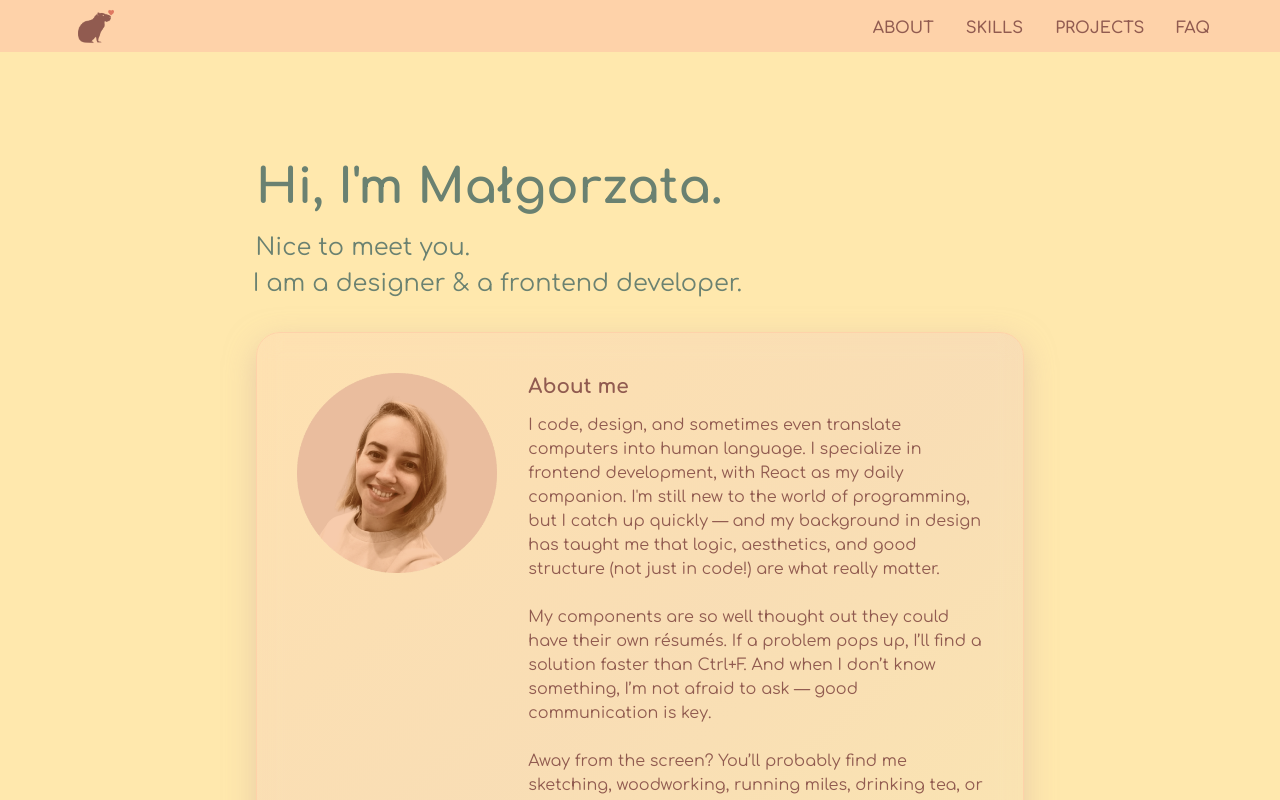
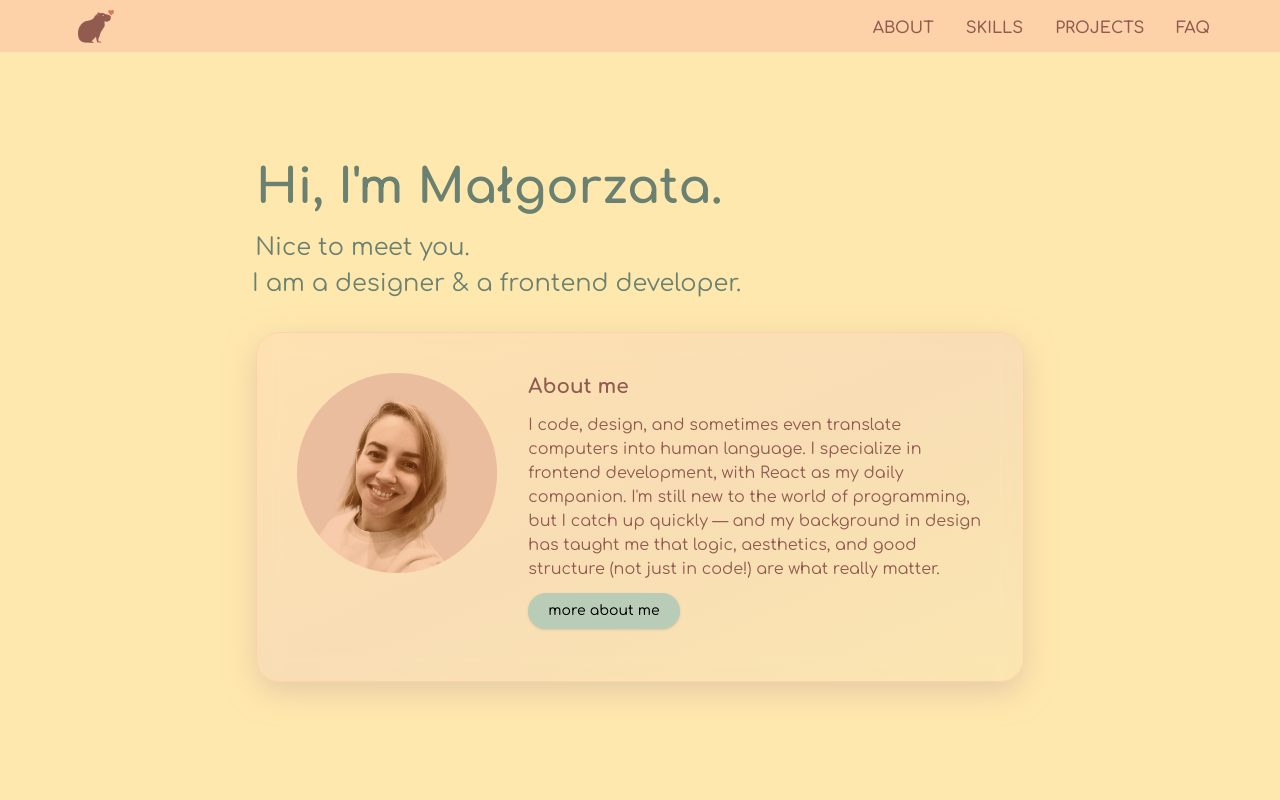
Before and after one commit to karibara/karibara-next-website, a Next.js app: page / in a window 1280 px wide. Shown: the top 800 px of the page. Built offline with nearby package versions, Linux system fonts and the light colour scheme; what tailwindcss-motion would draw is missing.

Commit message:
Implemented conditional logic for 'Read More' button to toggle content visibility.

```diff
--- a/src/components/sections/AboutMe.tsx
+++ b/src/components/sections/AboutMe.tsx
@@ -3,8 +3,12 @@
 import Image from "next/image";
 import { Button } from "../ui/button";
 import { GlassCard } from "../ui/GlassCard";
+import { AnimatePresence, motion } from "framer-motion";
+import { useState } from "react";
 
 export const AboutMe: React.FC = () => {
+  const [expanded, setExpanded] = useState(false);
+
   return (
     <GlassCard className="grid lg:grid-cols-3 gap-2 max-w-3xl">
       <div className="w-28 lg:w-full">
@@ -26,29 +30,47 @@ export const AboutMe: React.FC = () => {
             logic, aesthetics, and good structure (not just in code!) are what
             really matter.
           </p>
+          {!expanded && (
+            <Button onClick={() => setExpanded(!expanded)} className="mt-3">
+              more about me
+            </Button>
+          )}
+
+          {/* EXPANDED */}
+          <AnimatePresence>
+            {expanded && (
+              <motion.div
+                initial={{ opacity: 0 }}
+                animate={{
+                  opacity: 1,
+                }}
+                exit={{ opacity: 0 }}
+                transition={{ duration: 0.4, ease: "easeInOut" }}
+                className="overfolw-hidden"
+              >
+                <>
                   <p className="py-6">
-            My components are so well thought out they could have their own
-            résumés. If a problem pops up, I’ll find a solution faster than
-            Ctrl+F. And when I don’t know something, I’m not afraid to ask —
-            good communication is key.
+                    My components are so well thought out they could have their
+                    own résumés. If a problem pops up, I’ll find a solution
+                    faster than Ctrl+F. And when I don’t know something, I’m not
+                    afraid to ask — good communication is key.
                   </p>
                   <p>
                     Away from the screen? You’ll probably find me sketching,
-            woodworking, running miles, drinking tea, or indulging in way too
-            much pasta.
+                    woodworking, running miles, drinking tea, or indulging in
+                    way too much pasta.
                   </p>
                   <p className="py-6">
                     Always ready for new challenges—whether in code or creative
                     projects!
                   </p>
+                  <Button onClick={() => setExpanded(false)}>show less</Button>
+                </>
+              </motion.div>
+            )}
+          </AnimatePresence>
         </div>
-        <Button>My linkedIn</Button>
       </div>
     </GlassCard>
   );
 };
-
-// I code, design, and sometimes even translate computers into human language. I specialize in frontend development, with React as my daily companion. I’m still new to the world of programming, but I catch on quickly—and my background in design has taught me that logic, aesthetics, and good structure (not just in code!) are what really matter.
-// My components are so well thought out they could have their own résumés. If a problem pops up, I’ll find a solution faster than Ctrl+F. And when I don’t know something, I’m not afraid to ask—good communication is key.
-// Away from the screen? You’ll probably find me sketching, woodworking, running miles, drinking tea, or indulging in way too much pasta.
-// Always ready for new challenges—whether in code or creative projects!
```
Lines whose indentation alone changed are shown as unchanged.
